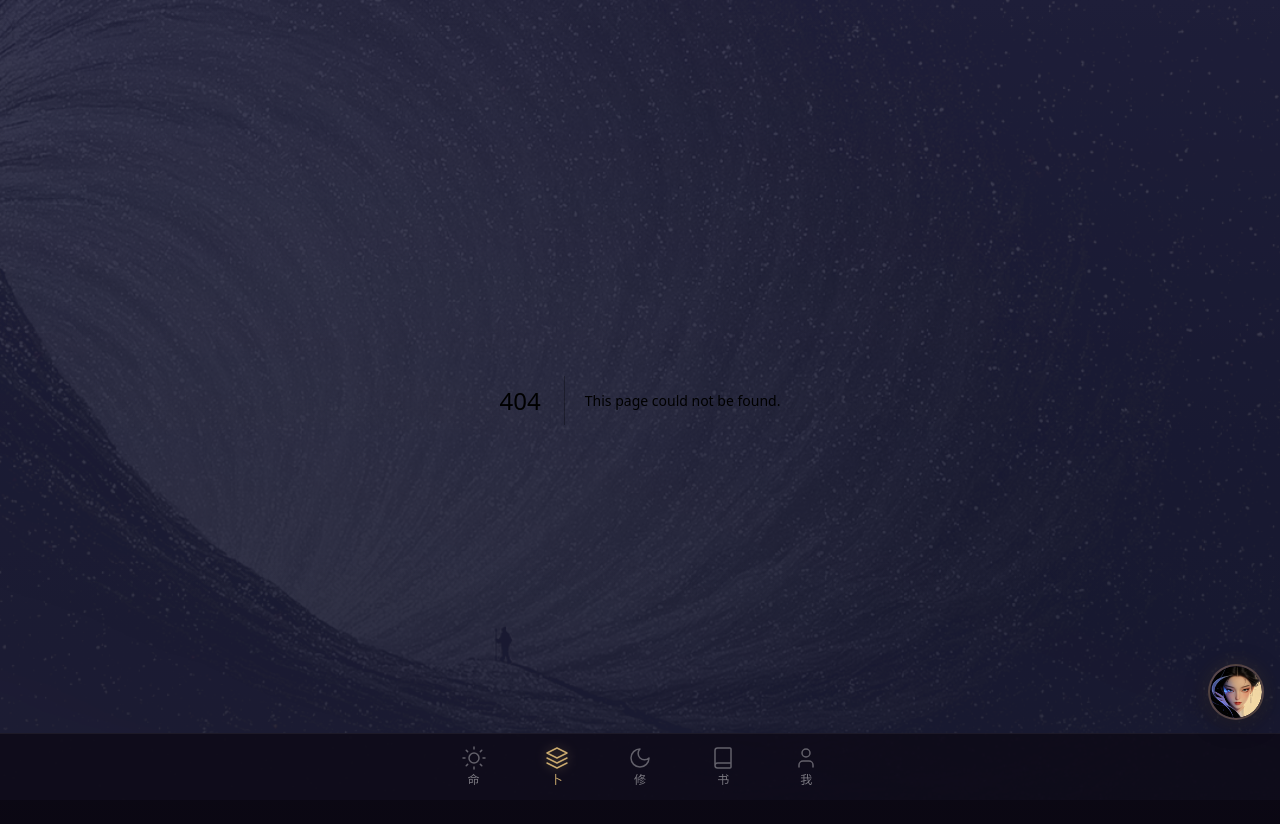
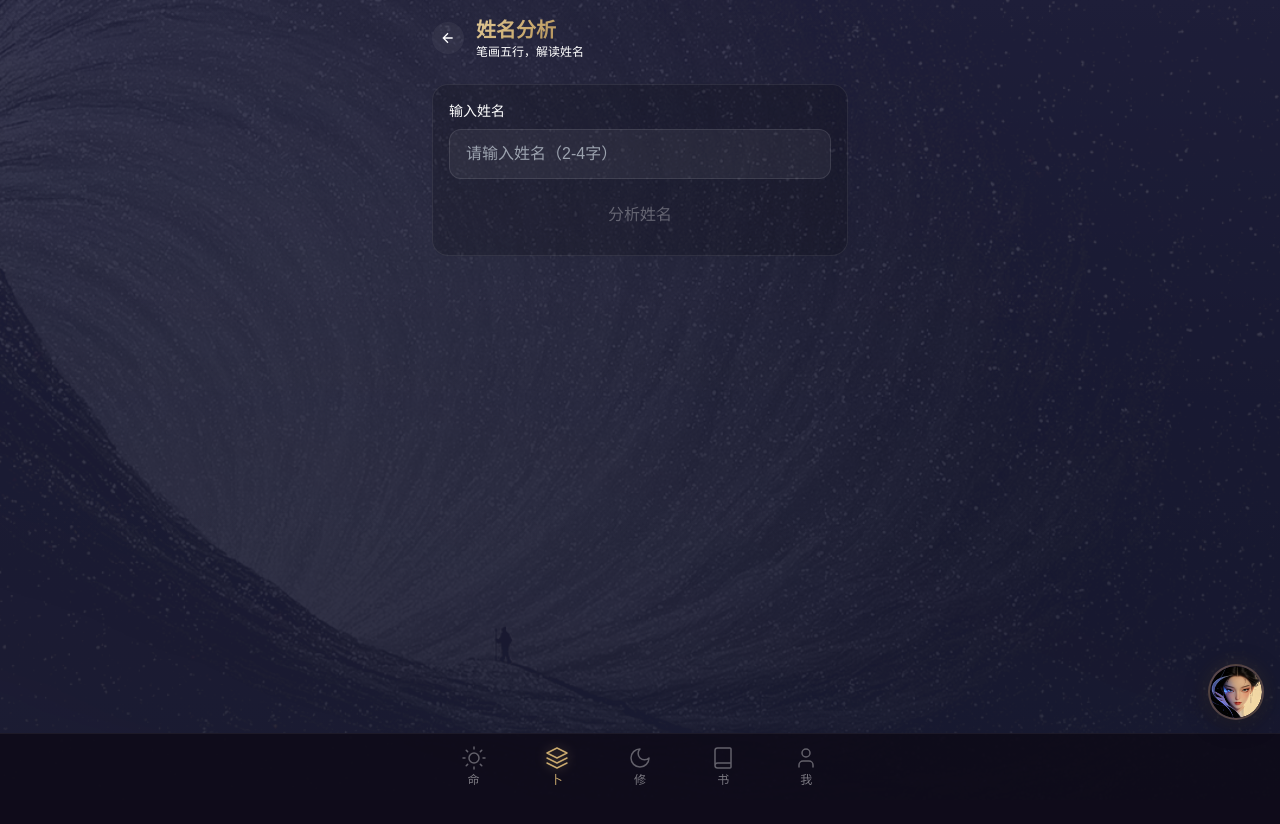
Before and after one commit to wuyi-LifeGPS/fatemaster-ai, a Next.js app: page /bu/name in a window 1280 px wide. Before the commit this address had no page. Shown: the top 824 px of the page. After the commit the page ends 800 px from the top, so only its background shows below. Built offline with nearby package versions, Linux system fonts and the light colour scheme.

Commit message:
feat: 增加姓名分析功能（/bu/name）

```diff
--- /dev/null
+++ b/src/app/bu/name/page.tsx
@@ -0,0 +1,159 @@
+'use client'
+
+import { useState } from 'react'
+import Link from 'next/link'
+
+const NAME_ANALYSIS = {
+  strokes: {
+    '1-10': { level: '大吉', score: 95, desc: '天地人和，基础稳固，前途光明' },
+    '11-20': { level: '吉', score: 85, desc: '运势顺畅，才智出众，事业有成' },
+    '21-30': { level: '中吉', score: 75, desc: '平稳发展，需努力方可成功' },
+    '31-40': { level: '平', score: 60, desc: '运势普通，平淡是真，知足常乐' },
+    '41+': { level: '需谨慎', score: 45, desc: '笔画过多，易有波折，宜简化' },
+  },
+  elements: {
+    '木': { good: '仁慈、正直、有上进心', bad: '固执、不善变通', careers: '教育、文化、艺术、医疗' },
+    '火': { good: '热情、礼貌、有领导力', bad: '急躁、易冲动', careers: '演艺、餐饮、能源、科技' },
+    '土': { good: '诚实、可靠、有耐心', bad: '保守、缺乏创新', careers: '建筑、农业、地产、金融' },
+    '金': { good: '果断、正义、有决断力', bad: '刚愎、不善妥协', careers: '法律、军警、金融、机械' },
+    '水': { good: '聪明、灵活、善交际', bad: '多变、缺乏定力', careers: '贸易、物流、旅游、传媒' },
+  },
+}
+
+const LUCKY_ELEMENTS = ['木', '火', '土', '金', '水']
+
+function calculateStrokes(name: string) {
+  // Simplified stroke count estimation based on character complexity
+  let strokes = 0
+  for (const char of name) {
+    // Rough estimation: more complex characters have more strokes
+    const code = char.charCodeAt(0)
+    if (code >= 0x4e00 && code <= 0x9fff) {
+      strokes += Math.max(3, Math.min(20, (code % 15) + 3))
+    } else {
+      strokes += 1
+    }
+  }
+  return strokes
+}
+
+function getElement(name: string) {
+  const firstChar = name[0]
+  if (!firstChar) return '木'
+  const code = firstChar.charCodeAt(0)
+  return LUCKY_ELEMENTS[code % 5]
+}
+
+export default function NameAnalysisPage() {
+  const [name, setName] = useState('')
+  const [result, setResult] = useState<{
+    strokes: number
+    element: string
+    strokeLevel: typeof NAME_ANALYSIS.strokes[keyof typeof NAME_ANALYSIS.strokes]
+    elementAnalysis: typeof NAME_ANALYSIS.elements[keyof typeof NAME_ANALYSIS.elements]
+  } | null>(null)
+
+  const analyze = () => {
+    if (!name.trim()) return
+    const strokes = calculateStrokes(name)
+    const element = getElement(name)
+
+    let strokeLevel
+    if (strokes <= 10) strokeLevel = NAME_ANALYSIS.strokes['1-10']
+    else if (strokes <= 20) strokeLevel = NAME_ANALYSIS.strokes['11-20']
+    else if (strokes <= 30) strokeLevel = NAME_ANALYSIS.strokes['21-30']
+    else if (strokes <= 40) strokeLevel = NAME_ANALYSIS.strokes['31-40']
+    else strokeLevel = NAME_ANALYSIS.strokes['41+']
+
+    setResult({
+      strokes,
+      element,
+      strokeLevel,
+      elementAnalysis: NAME_ANALYSIS.elements[element as keyof typeof NAME_ANALYSIS.elements],
+    })
+  }
+
+  return (
+    <div className="px-4 pt-4 pb-24 animate-fade-in">
+      {/* Header */}
+      <div className="flex items-center gap-3 mb-6">
+        <Link href="/bu" className="w-8 h-8 rounded-full bg-white/5 flex items-center justify-center hover:bg-white/10 transition">
+          <svg width="16" height="16" viewBox="0 0 24 24" fill="none" stroke="currentColor" strokeWidth="2">
+            <path d="M19 12H5M12 19l-7-7 7-7" />
+          </svg>
+        </Link>
+        <div>
+          <h1 className="text-gold-gradient text-xl font-bold">姓名分析</h1>
+          <p className="text-moonly-text-muted text-xs">笔画五行，解读姓名</p>
+        </div>
+      </div>
+
+      {/* Input */}
+      <div className="moonly-card p-4 mb-6">
+        <label className="text-white text-sm font-medium mb-2 block">输入姓名</label>
+        <input
+          value={name}
+          onChange={e => setName(e.target.value)}
+          placeholder="请输入姓名（2-4字）"
+          className="w-full bg-white/5 border border-white/10 rounded-xl px-4 py-3 text-white text-base focus:outline-none focus:border-moonly-gold/30 mb-3"
+        />
+        <button
+          onClick={analyze}
+          disabled={!name.trim()}
+          className="w-full py-3 bg-moonly-gold/10 text-moonly-gold rounded-xl font-medium hover:bg-moonly-gold/20 transition disabled:opacity-30 disabled:cursor-not-allowed"
+        >
+          分析姓名
+        </button>
+      </div>
+
+      {/* Result */}
+      {result && (
+        <div className="space-y-4">
+          <div className="moonly-card p-6 text-center">
+            <div className="text-4xl mb-3">✨</div>
+            <div className="text-white text-lg font-bold mb-1">{name}</div>
+            <div className={`text-2xl font-bold mb-2 ${result.strokeLevel.score >= 80 ? 'text-gold' : result.strokeLevel.score >= 60 ? 'text-yellow-400' : 'text-orange-400'}`}>
+              {result.strokeLevel.level}
+            </div>
+            <div className="text-moonly-text-secondary text-sm leading-relaxed">
+              {result.strokeLevel.desc}
+            </div>
+          </div>
+
+          <div className="grid grid-cols-2 gap-3">
+            <div className="moonly-card p-4 text-center">
+              <div className="text-moonly-text-muted text-xs mb-1">总笔画</div>
+              <div className="text-gold text-2xl font-bold">{result.strokes}</div>
+            </div>
+            <div className="moonly-card p-4 text-center">
+              <div className="text-moonly-text-muted text-xs mb-1">五行属性</div>
+              <div className="text-gold text-2xl font-bold">{result.element}</div>
+            </div>
+          </div>
+
+          <div className="moonly-card p-4">
+            <h3 className="text-gold text-sm font-semibold mb-3">五行分析</h3>
+            <div className="space-y-2">
+              <div className="text-green-400 text-sm">✓ {result.elementAnalysis.good}</div>
+              <div className="text-orange-400 text-sm">⚠ {result.elementAnalysis.bad}</div>
+            </div>
+          </div>
+
+          <div className="moonly-card p-4">
+            <h3 className="text-gold text-sm font-semibold mb-3">适合职业</h3>
+            <div className="text-moonly-text-secondary text-sm">
+              {result.elementAnalysis.careers}
+            </div>
+          </div>
+
+          <button
+            onClick={() => { setName(''); setResult(null) }}
+            className="w-full py-3 bg-white/5 text-white rounded-xl font-medium hover:bg-white/10 transition"
+          >
+            重新分析
+          </button>
+        </div>
+      )}
+    </div>
+  )
+}
--- a/src/app/bu/page.tsx
+++ b/src/app/bu/page.tsx
@@ -30,6 +30,15 @@ const DIVINATION_TOOLS = [
     status: 'coming',
     color: 'from-pink-500/20 to-pink-600/10',
     border: 'border-pink-500/20',
+  },
+  {
+    icon: '名',
+    label: '姓名分析',
+    desc: '笔画五行，解读姓名',
+    href: '/bu/name',
+    status: 'ready',
+    color: 'from-indigo-500/20 to-indigo-600/10',
+    border: 'border-indigo-500/20',
   },
   {
     icon: '风',
```
Also changed, not shown: 69 other files (tests, documents, lock files or other folders).
